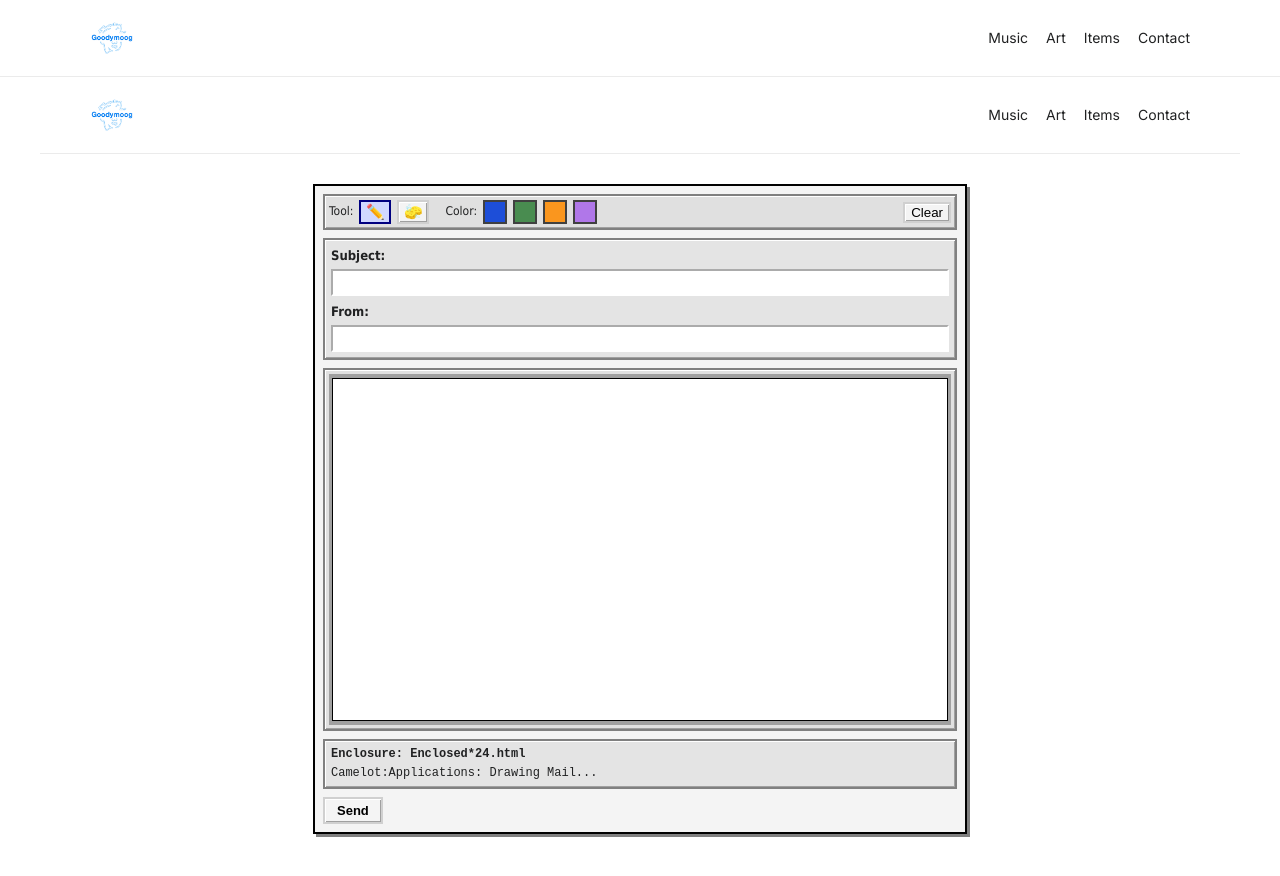
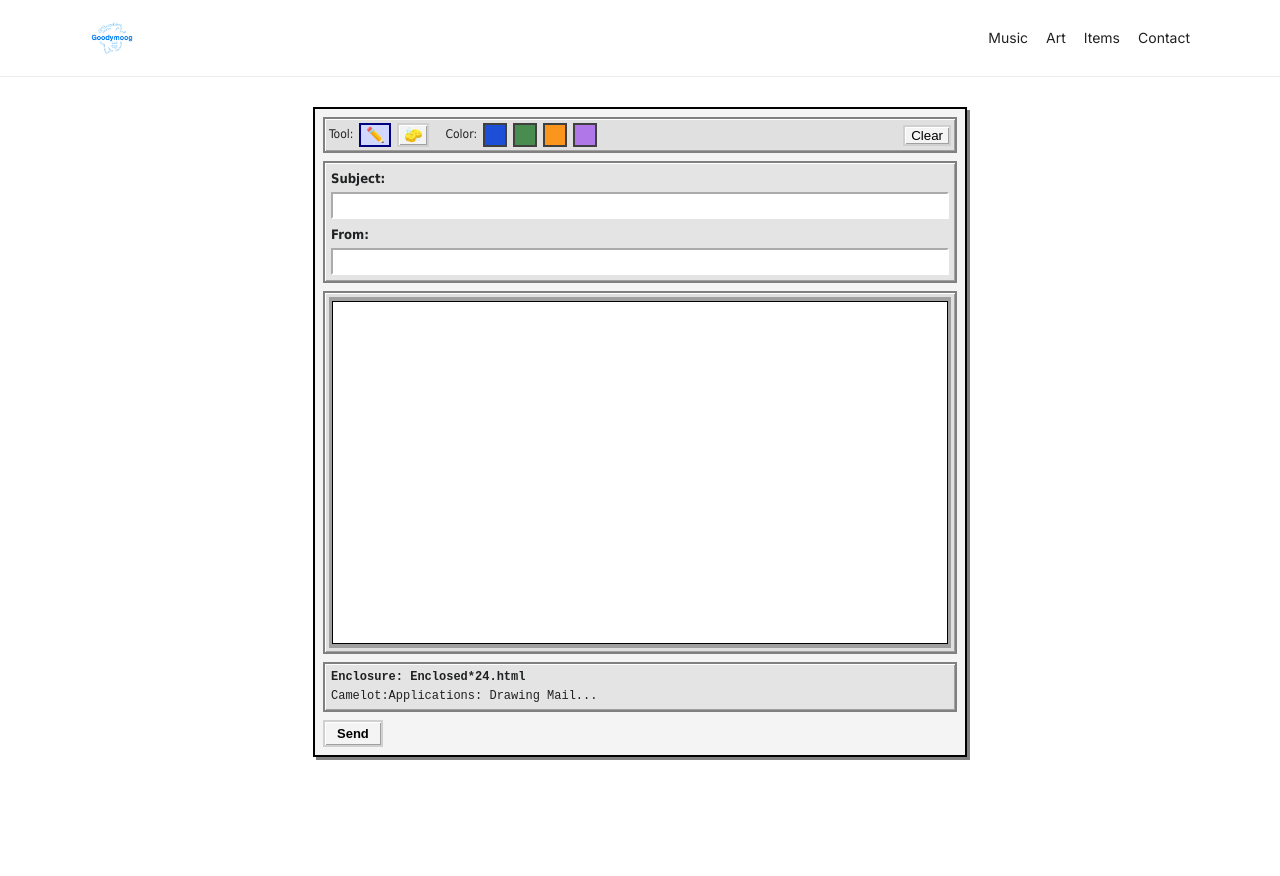
Before and after one commit to goodymoog/goodymoog-next, a Next.js app: page /contact in a window 1280 px wide. Shown: the top 876 px of the page. Built offline with nearby package versions, Linux system fonts and the light colour scheme.

Commit message:
Render Header only in layout

```diff
--- a/app/Art/page.tsx
+++ b/app/Art/page.tsx
@@ -1,4 +1,3 @@
-import Header from "@/components/Header";
 import Link from "next/link";
 import styles from "./Art.module.css";
 import { ART } from "../../lib/art";
@@ -6,7 +5,6 @@ import { ART } from "../../lib/art";
 export default function ArtIndexPage() {
   return (
     <main className={styles.wrap}>
-      <Header />
 
       <div className={styles.page}>
         <header className={styles.header}>
--- a/app/contact/page.tsx
+++ b/app/contact/page.tsx
@@ -1,6 +1,5 @@
 "use client";
 
-import Header from "@/components/Header";
 import { useEffect, useRef, useState, type FormEvent } from "react";
 
 export default function ContactPage() {
@@ -242,7 +241,6 @@ export default function ContactPage() {
   return (
     <div className="pageShell">
       <div className="headerShell">
-        <Header />
       </div>
 
       <div className="pageInner">
--- a/app/merch/page.tsx
+++ b/app/merch/page.tsx
@@ -1,6 +1,5 @@
 "use client";
 
-import Header from "@/components/Header";
 import Image from "next/image";
 import styles from "./MerchPage.module.css";
 
@@ -86,7 +85,6 @@ export default function MerchPage() {
 
   return (
     <>
-      <Header />
 
       <main className={styles.wrap}>
         <div className={styles.article}>
--- a/app/page.tsx
+++ b/app/page.tsx
@@ -1,8 +1,6 @@
-import Header from "@/components/Header";
 export default function Home() {
   return (
     <div className="goodymoog-embed">
-      <Header />
 
       <div className="container">
         <div className="content">
```
